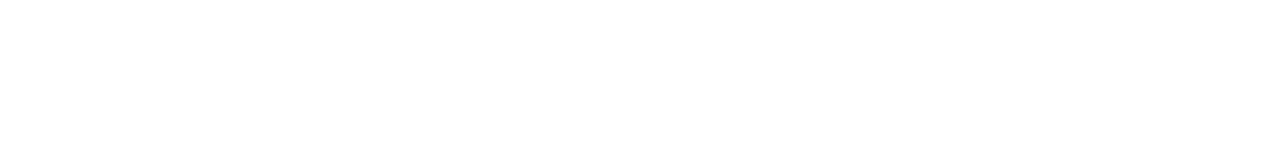
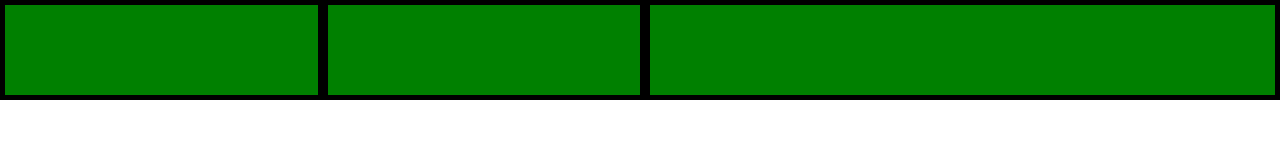
Before and after one commit to Harliamonti/flexbox, a plain HTML site: page index.html in a window 1280 px wide. Drawn offline with Linux system fonts and the light colour scheme.

Commit message:
Add flexbox and basic flex functionality

```diff
--- a/css/style.css
+++ b/css/style.css
@@ -0,0 +1,31 @@
+*
+{
+    box-sizing: border-box;
+}
+
+body
+{
+    margin: 0;
+}
+
+.flex-container
+{
+    display: flex;
+    height: 100px;
+    width: 100vw;
+    margin: 0;
+    background-color: aqua;
+}
+
+.flex-item
+{
+    flex: 1;
+    background-color: green;
+    border: 5px solid black;
+    width: 10vw;
+}
+
+#big-flex-item
+{
+    flex-grow: 2;
+}
--- a/index.html
+++ b/index.html
@@ -9,5 +9,11 @@
 </head>
 <body>
 
+    <div class="flex-container">
+        <div class="flex-item"></div>
+        <div class="flex-item"></div>
+        <div id="big-flex-item"class="flex-item"></div>
+    </div>
+
 </body>
 </html>
```
